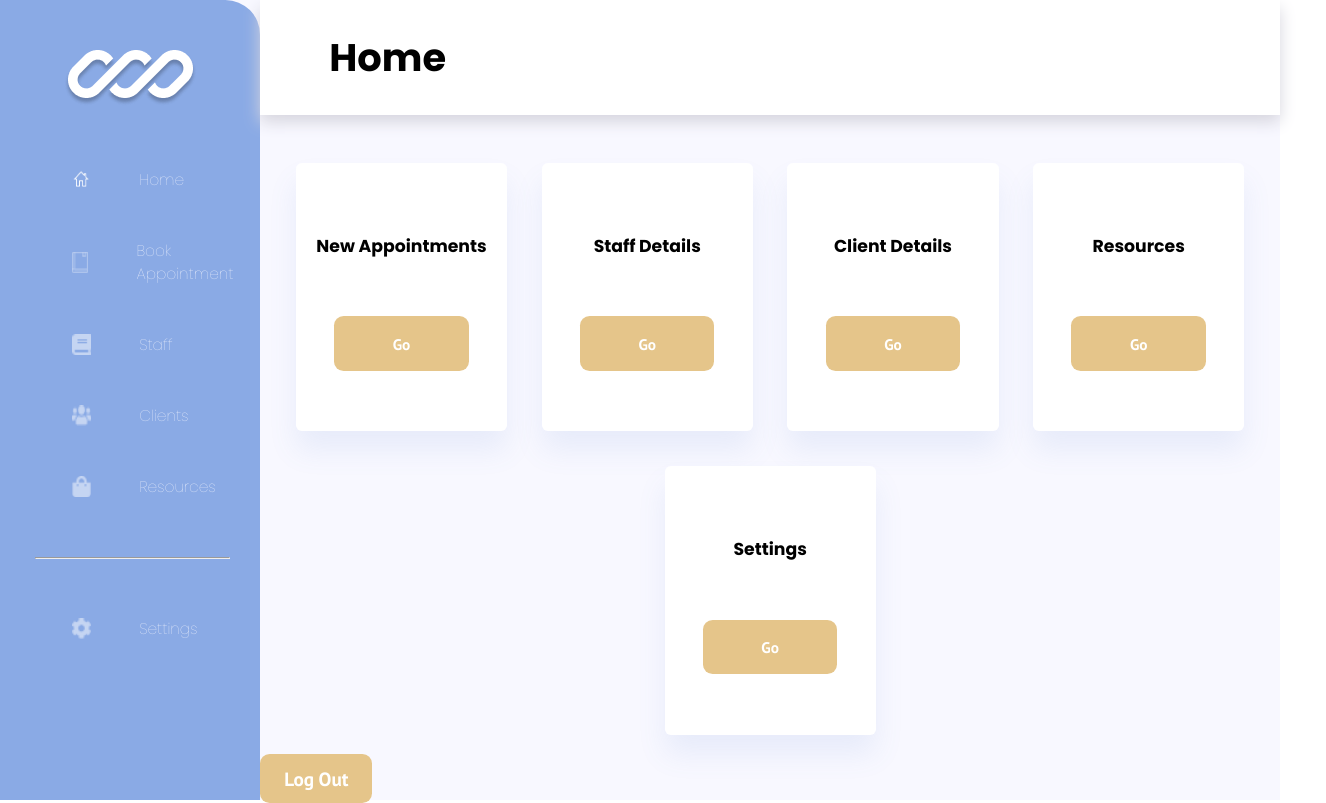
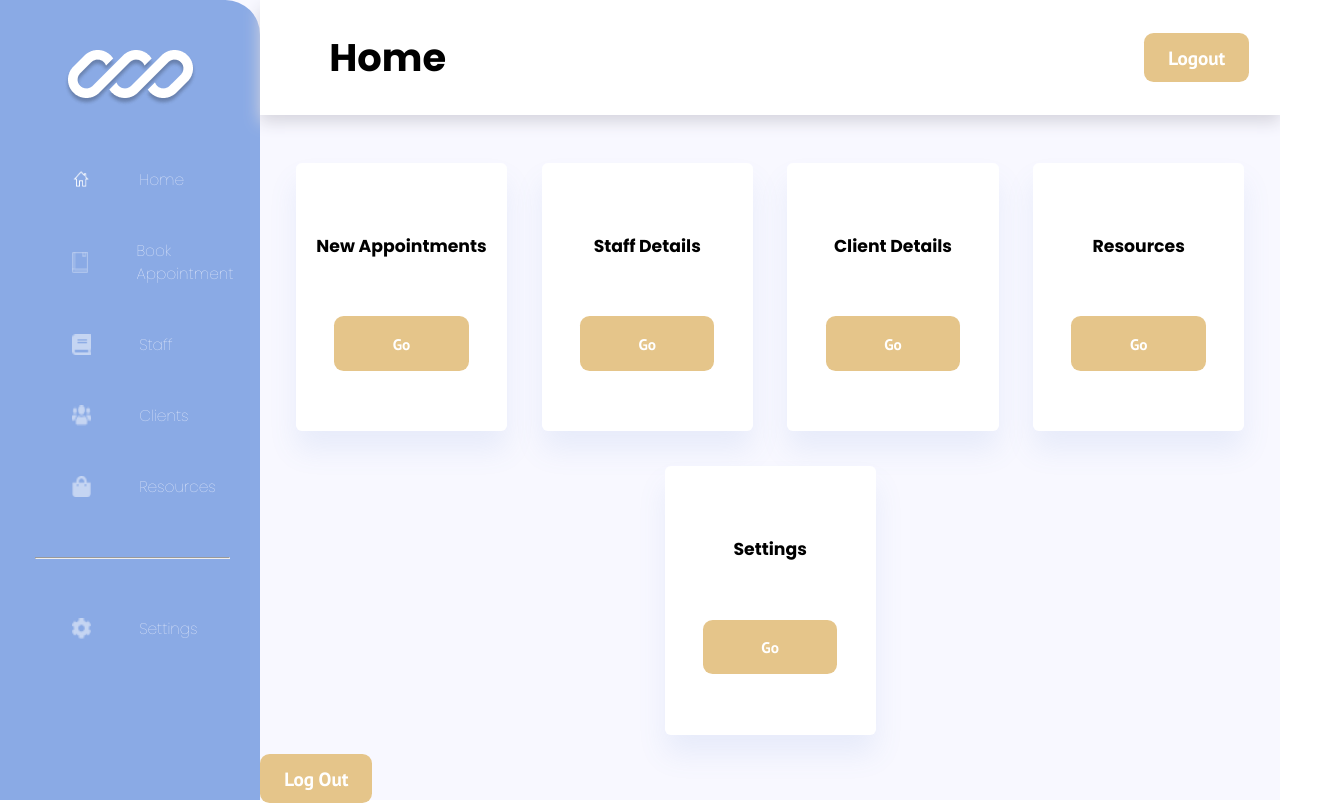
Before and after one commit to nology-tech/verde-client-project, a React (Vite) app: page /home in a window 1280 px wide. Shown: the whole page, 1326 px wide, since content can reach past the window. Built offline with nearby package versions, Linux system fonts and the light colour scheme.

Commit message:
Fixed styles for the Home and header.

```diff
--- a/src/components/Header/Header.scss
+++ b/src/components/Header/Header.scss
@@ -40,10 +40,12 @@
   .header {
     background-color: $clr-white;
     display: flex;
+    flex-direction: row;
+    justify-content: space-between;
+    align-items: center;
     flex-wrap: nowrap;
     box-shadow: 0rem 0.4rem 0.8rem 0rem $clr-accent-grey;
     z-index: 0;
-
 
     &__container{
       display: flex;
@@ -89,5 +91,6 @@
   }
 .header__button{
   display: unset;
+  margin-right:1rem;
 }
 }
--- a/src/pages/Home/Home.tsx
+++ b/src/pages/Home/Home.tsx
@@ -17,9 +17,9 @@ const Home = ({ variant }: HomeProps) => {
         <Header
           title="Home"
           variant={variant}
-          buttonOption={false}
-          buttonLabel="Home"
-          buttonVariant="purple"
+          buttonOption={true}
+          buttonLabel="Logout"
+          buttonVariant="yellow"
           dropdownOption={false}
         />
         <div className="main__container">
```
